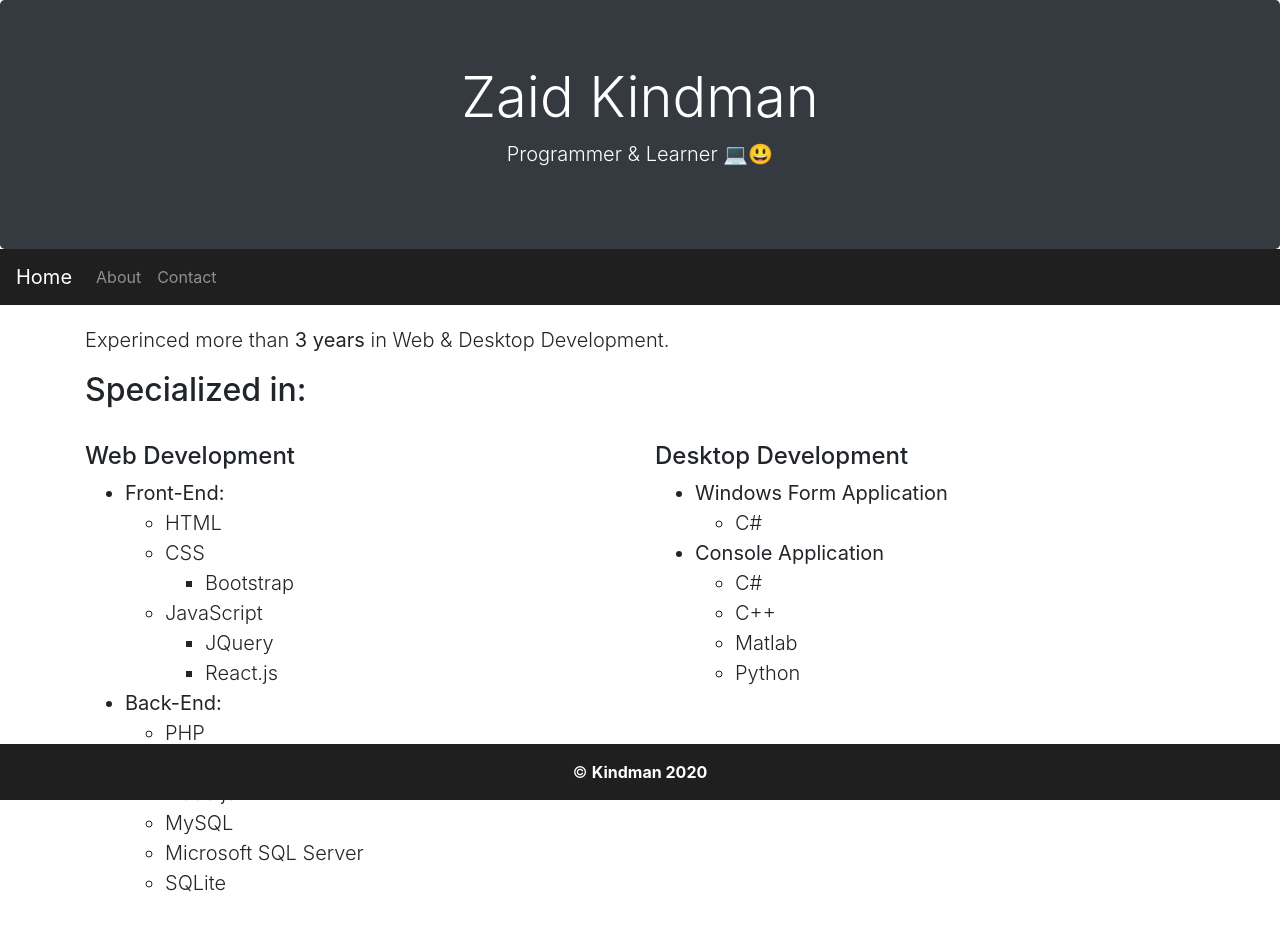
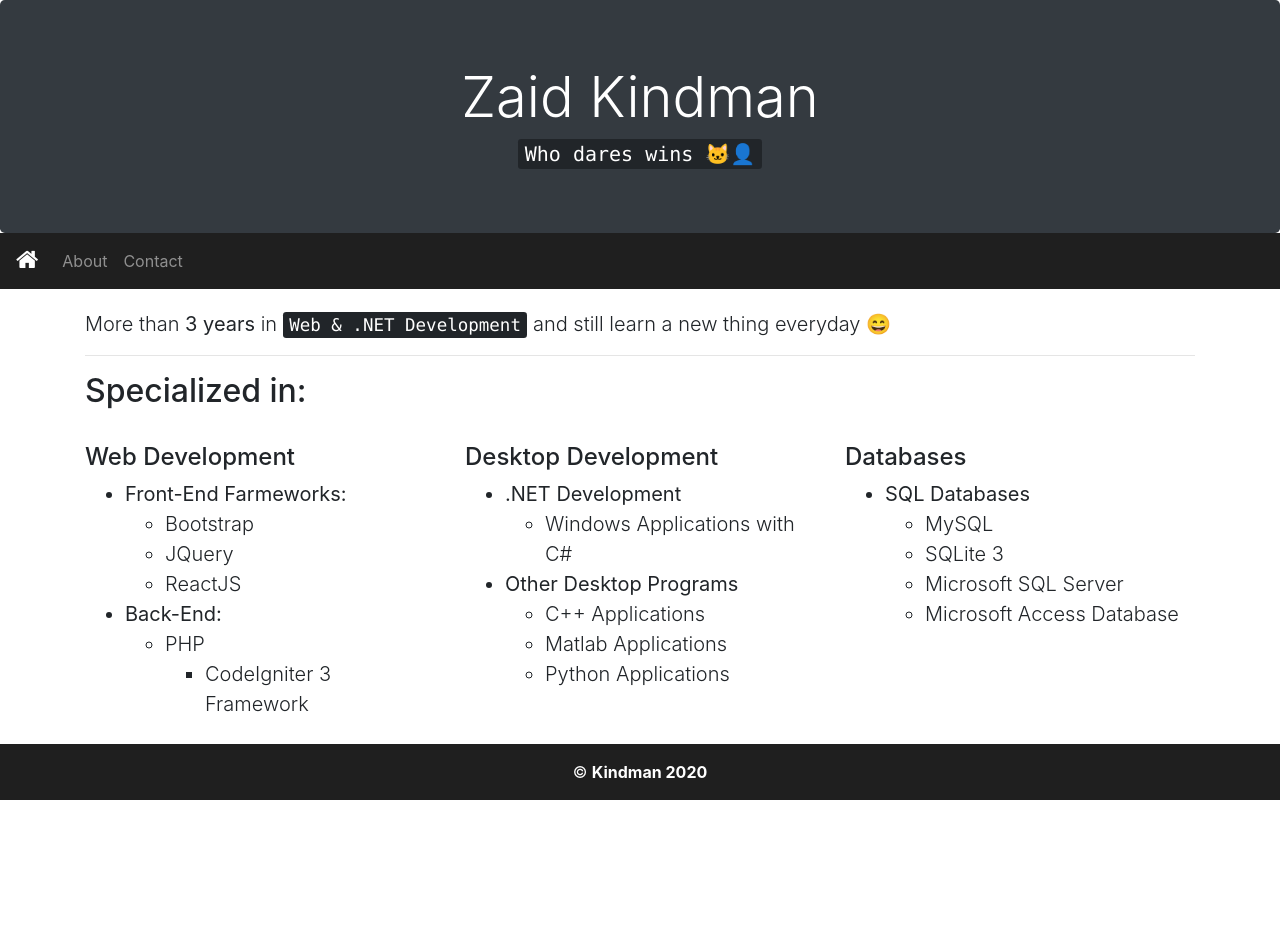
Before and after one commit to ZaidKindman/ZaidKindman.github.io, a plain HTML site: page about.html in a window 1280 px wide. After the commit the page ends 800 px from the top, so only its background shows below. Drawn offline with nearby package versions, Linux system fonts and the light colour scheme.

Commit message:
Change about page + Deleted my photo

```diff
--- a/about.html
+++ b/about.html
@@ -5,6 +5,7 @@
   <meta charset="utf-8">
   <meta name="viewport" content="width=device-width, initial-scale=1">
   <link rel="stylesheet" href="https://maxcdn.bootstrapcdn.com/bootstrap/4.5.2/css/bootstrap.min.css">
+  <link rel="stylesheet" href="https://cdnjs.cloudflare.com/ajax/libs/font-awesome/4.7.0/css/font-awesome.min.css">
   <link rel="stylesheet" href="assets/css/style.css">
   <script src="https://ajax.googleapis.com/ajax/libs/jquery/3.5.1/jquery.min.js"></script>
   <script src="https://cdnjs.cloudflare.com/ajax/libs/popper.js/1.16.0/umd/popper.min.js"></script>
@@ -14,11 +15,11 @@
 
 <div class="jumbotron text-center bg-dark text-white" style="margin-bottom:0">
   <h1 class="display-4">Zaid Kindman</h1>
-  <p class="lead">Programmer & Learner 💻😃</p>
+  <kbd class="lead">Who dares wins 🐱‍👤</kbd>
 </div>
 
 <nav style="background:#1f1f1f;" class="navbar navbar-expand-sm navbar-dark sticky-top">
-  <a class="navbar-brand" href="index.html">Home</a>
+  <a class="navbar-brand" href="index.html"><i class="fa fa-home" style="font-size:24px"></i></a>
   <button class="navbar-toggler" type="button" data-toggle="collapse" data-target="#collapsibleNavbar">
     <span class="navbar-toggler-icon"></span>
   </button>
@@ -35,57 +36,57 @@
 </nav>
 
 <div class="container about footer-height">
-    <p class="lead">Experinced more than <b>3 years</b> in Web & Desktop Development.</p>
+    <p class="lead">More than <b>3 years</b> in <kbd>Web & .NET Development</kbd>
+                     and still learn a new thing everyday 😄</p>
+     <hr>
     <h2>Specialized in:</h2><br>
     <div class="row">
-        <div class="col-md-6">
+        <div class="col-md-4">
             <h4>Web Development</h4>
             <ul class="lead">
-                <li><b>Front-End:</b>
+                <li><b>Front-End Farmeworks:</b>
                     <ul>
-                        <li>HTML</li>
-                        <li>CSS
+                        <li>Bootstrap</li>
+                        <li>JQuery</li>
+                        <li>ReactJS</li>
+                    </ul>
+                <li><b>Back-End:</b>
+                    <ul>
+                        <li>PHP
                             <ul>
-                                <li>Bootstrap</li>
-                            </ul>
-                        </li>
-                        <li>JavaScript
-                            <ul>
-                                <li>JQuery</li>
-                                <li>React.js</li>
+                                <li>CodeIgniter 3 Framework</li>
                             </ul>
                         </li>
                     </ul>
                 </li>
-                <li><b>Back-End:</b>
+            </ul>
+        </div>
+        <div class="col-md-4">
+            <h4>Desktop Development</h4>
+            <ul class="lead">
+                <li><b>.NET Development</b>
                     <ul>
-                        <li>PHP
-                            <ul>
-                                <li>CodeIgniter</li>
-                            </ul>
-                        </li>
-                        <li>Node.js</li>
-                        <li>MySQL</li>
-                        <li>Microsoft SQL Server</li>
-                        <li>SQLite</li>
+                        <li>Windows Applications with C#</li>
+                    </ul>
+                </li>
+                <li><b>Other Desktop Programs</b>
+                    <ul>
+                        <li>C++ Applications</li>
+                        <li>Matlab Applications</li>
+                        <li>Python Applications</li>
                     </ul>
                 </li>
             </ul>
         </div>
-        <div class="col-md-6">
-            <h4>Desktop Development</h4>
+        <div class="col-md-4">
+            <h4>Databases</h4>
             <ul class="lead">
-                <li><b>Windows Form Application</b>
+                <li><b>SQL Databases</b>
                     <ul>
-                        <li>C#</li>
-                    </ul>
-                </li>
-                <li><b>Console Application</b>
-                    <ul>
-                        <li>C#</li>
-                        <li>C++</li>
-                        <li>Matlab</li>
-                        <li>Python</li>
+                        <li>MySQL</li>
+                        <li>SQLite 3</li>
+                        <li>Microsoft SQL Server</li>
+                        <li>Microsoft Access Database</li>
                     </ul>
                 </li>
             </ul>
```
Also changed, not shown: contact.html (+3 -2 lines), index.html (+3 -21 lines).
